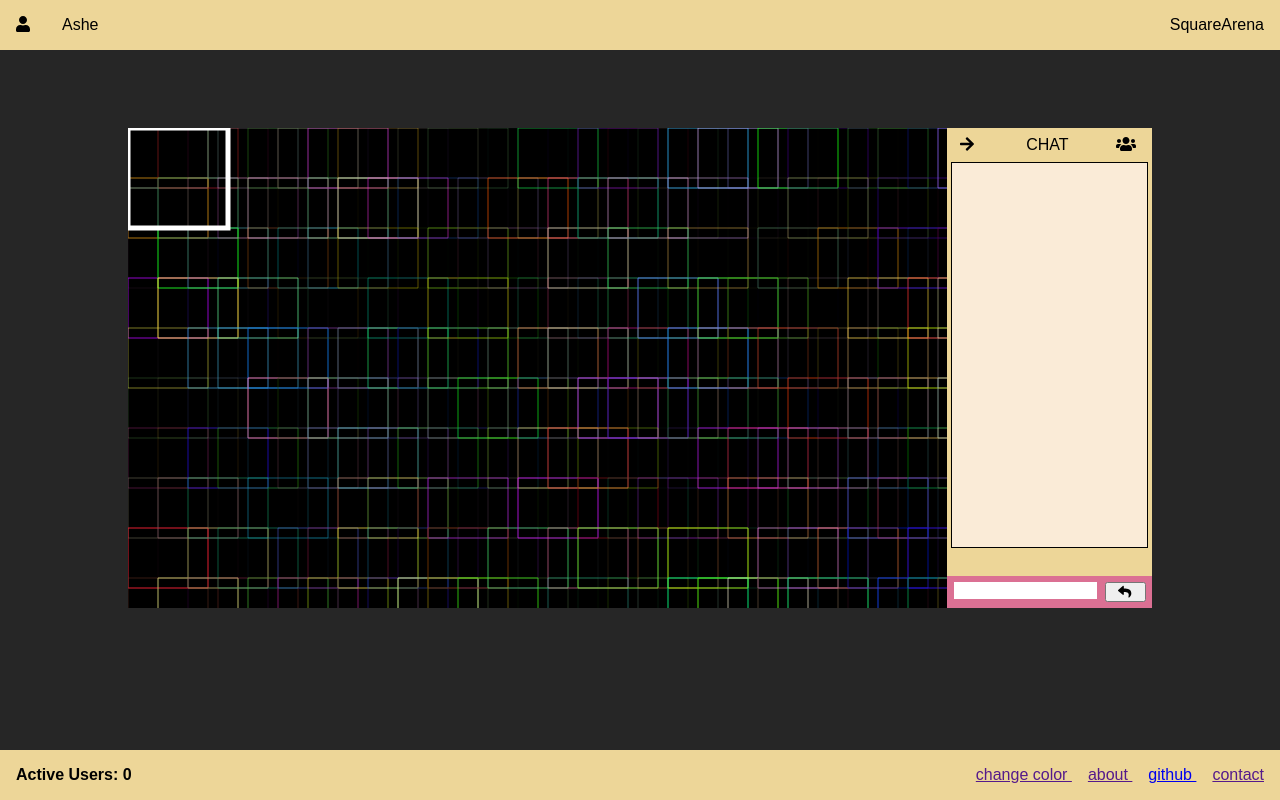
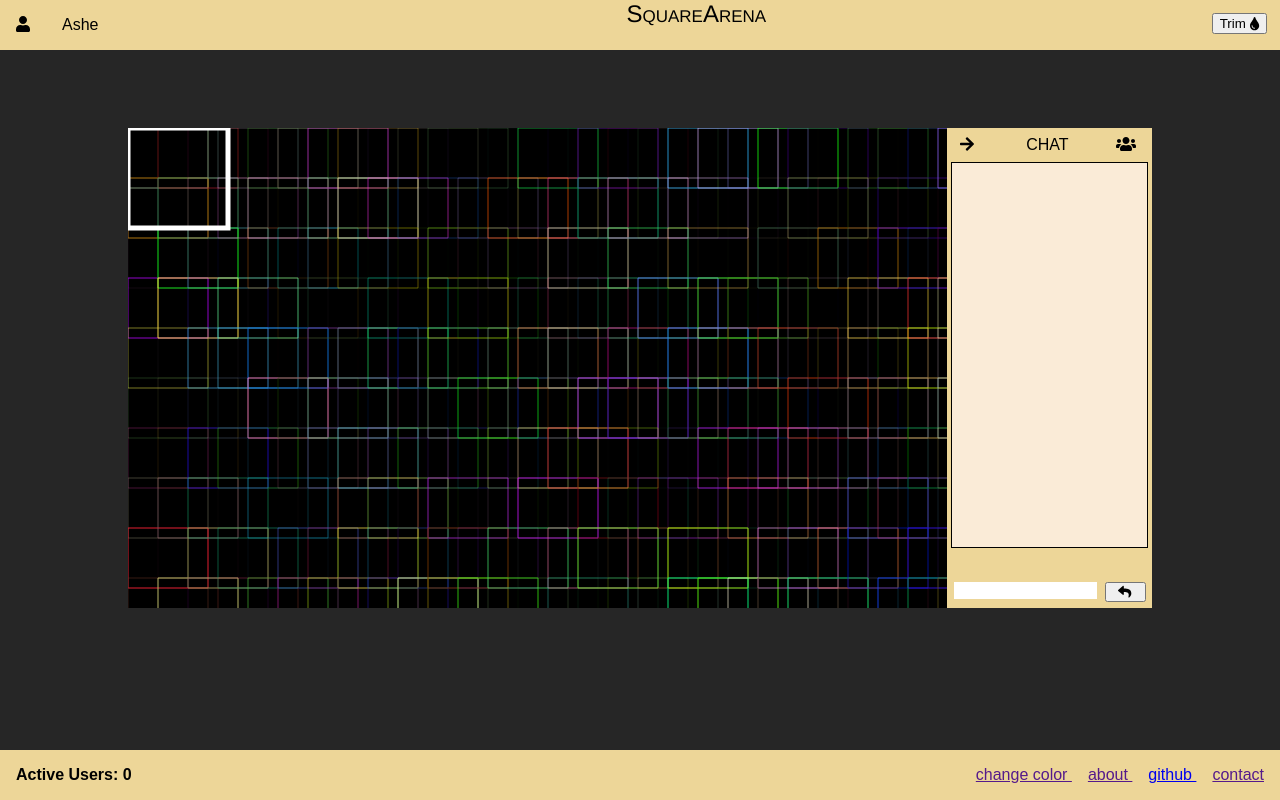
Before and after one commit to Spencer0/ShapeArena, a website: page index.html in a window 1280 px wide. Drawn offline with nearby package versions, Linux system fonts and the light colour scheme; no server answers.

Commit message:
new random trim button

```diff
--- a/index.html
+++ b/index.html
@@ -12,6 +12,9 @@
         </span>
         <span id="title-text">
             SquareArena
+        </span>
+        <span id="trim-button-container">
+            <button id="new-trim-button"> Trim <i class="fa fa-tint"></i>
         </span>
     </div>
     <div id="media-pane">
--- a/public/garden.js
+++ b/public/garden.js
@@ -36,6 +36,11 @@ document.addEventListener('DOMContentLoaded', function(){
     }
 
     document.getElementById("color-link").addEventListener("click", function(e){
+        e.preventDefault();
+        randomTrimColor();
+    })
+
+    document.getElementById("new-trim-button").addEventListener("click", function(e){
         e.preventDefault();
         randomTrimColor();
     })
--- a/public/styles.css
+++ b/public/styles.css
@@ -59,7 +59,13 @@ canvas {
     height: 100%;
     background-color: antiquewhite;
 }
-
+#trim-button-container{
+    padding: 1em;
+}
+#new-trim-button{
+    float: right;
+    margin: 1em;
+}
 
 #bottom-bar{
     color: black;
@@ -72,8 +78,11 @@ canvas {
 }
 
 #title-text{
-    float: right;
-    padding: 1em;
+    margin-left: 40%;
+    width: 10em;
+    font-family: 'Franklin Gothic Medium', 'Arial Narrow', Arial, sans-serif;
+    font-variant: small-caps;
+    font-size: 24px;
 }
 
 #info-span{
@@ -89,7 +98,6 @@ canvas {
     width: 100%;
     margin-left: auto;
     margin-right: auto;
-    background-color: palevioletred;
 }
 
 #chat-display{
--- a/server.js
+++ b/server.js
@@ -211,6 +211,7 @@ function ShapeScooter(){
                         if(this.collides(this.state.enemies[enemyId], bullet)){
                             if(this.state.enemies[enemyId].life === 0){
                                 delete this.state.enemies[enemyId]
+                                this.state.enemyCount--;
                                 this.state.player[playerId].width += 3;
                                 this.state.player[playerId].height += 1;
                                 this.state.player[playerId].bulletRadius += 0.2;
```
